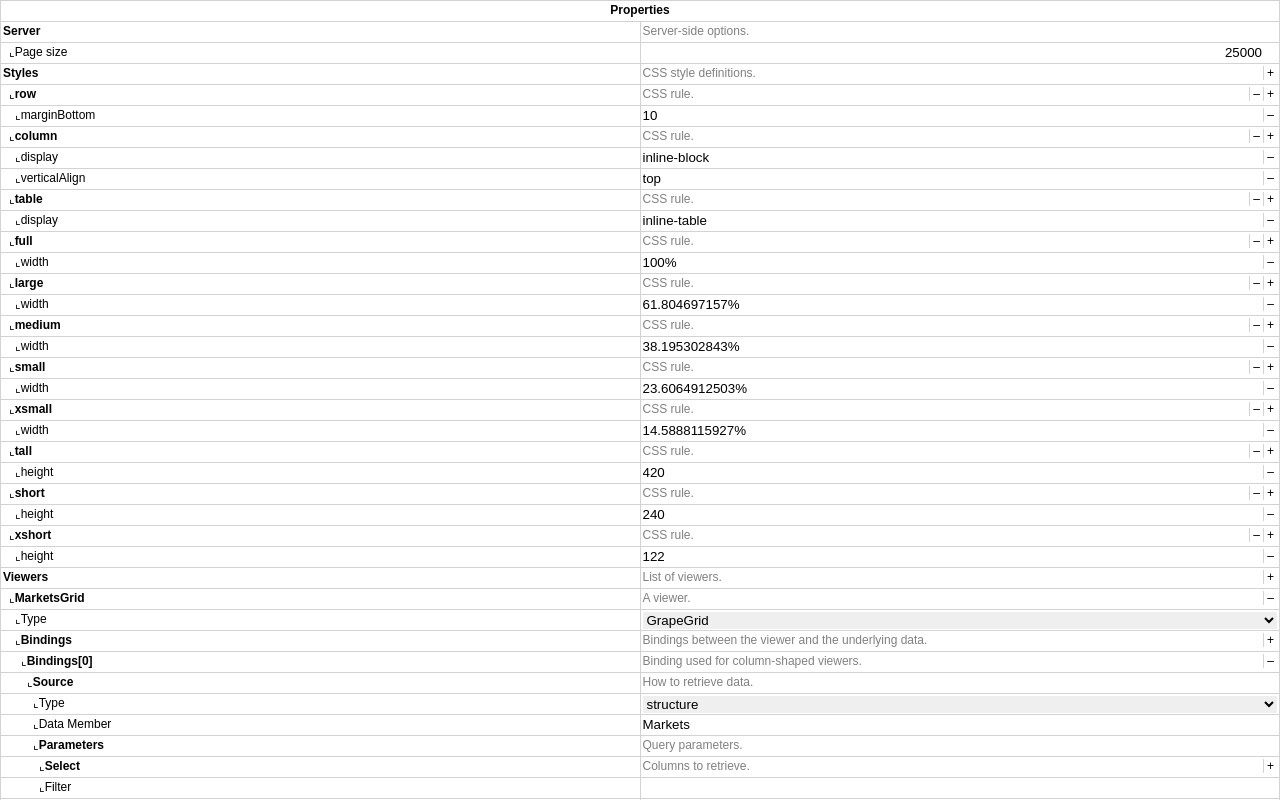
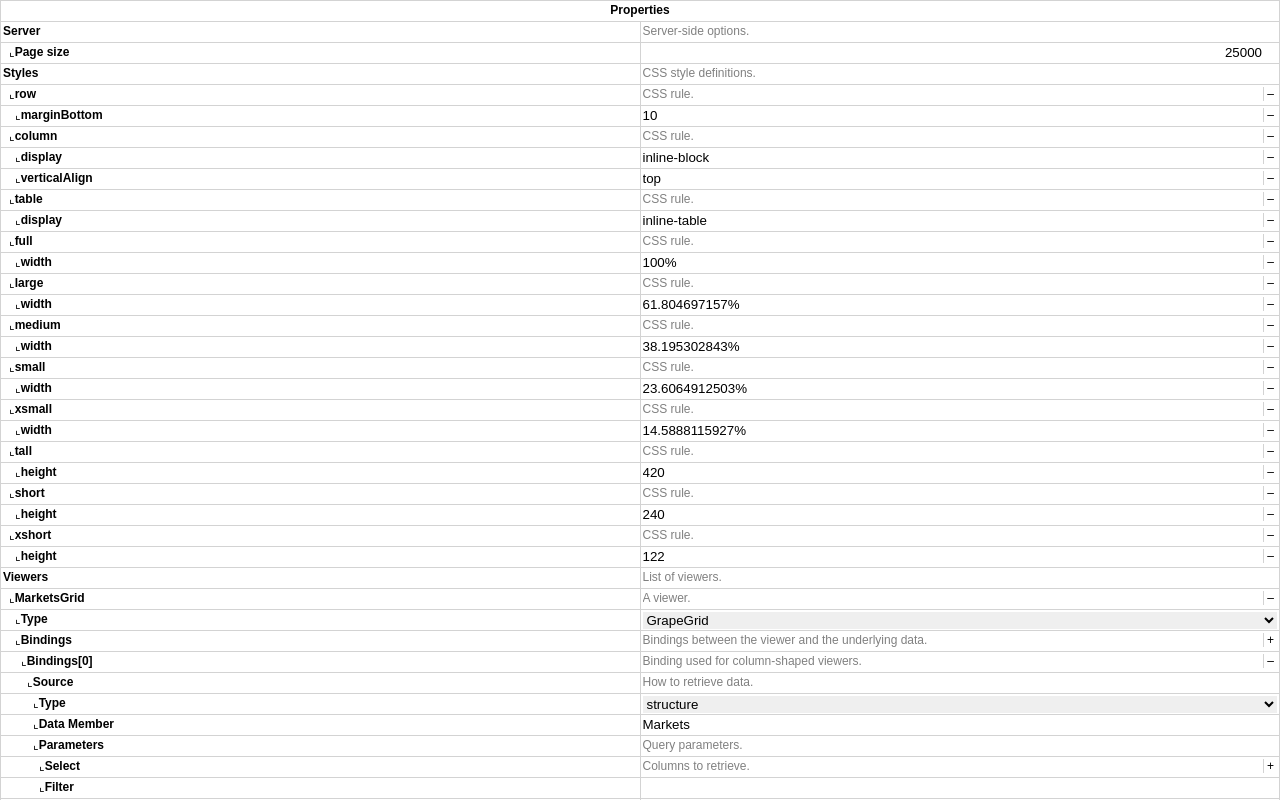
Before and after one commit to IngloriousCoderz/react-property-grid, a React (Create React App) app: page / in a window 1280 px wide. Shown: the top 800 px of the page. Built offline with nearby package versions, Linux system fonts and the light colour scheme.

Commit message:
Refactor caption through an enhancer

```diff
--- a/src/components/ArrayEditor.jsx
+++ b/src/components/ArrayEditor.jsx
@@ -1,14 +1,14 @@
 import React from 'react'
 
 import {last, subpath} from '../utilities/path'
-import CaptionRow from './CaptionRow'
+import Summary from './Summary'
 import PropertyEditor from './PropertyEditor'
 
 const ArrayEditor = ({schema, data, title, path, canDelete}) => {
   const canDeleteChildren = schema.additionalItems !== false
   return (
     <div>
-      <CaptionRow schema={schema} data={data} title={title} path={path} canDelete={canDelete} />
+      <Summary schema={schema} data={data} title={title} path={path} canDelete={canDelete} canAdd={true} />
       {data.map((item, index) => {
         const sub = subpath(path, index)
         const title = schema.title || last(sub)
--- a/src/components/CaptionRow.jsx
+++ /dev/null
@@ -1,46 +0,0 @@
-import React from 'react'
-
-import {asciiTree} from '../utilities/path'
-import {row, ellipsis, cell, buttonGroup, button} from './styles'
-
-const required = {
-  color: 'red'
-}
-
-const label = {
-  fontWeight: 'bold'
-}
-
-const description = {
-  color: 'grey',
-  ...ellipsis
-}
-
-const CaptionRow = ({schema, data, title, path, required, canDelete}) => {
-  const summary = schema.description
-
-  if (title == null) {
-    return null
-  }
-
-  const canAdd = schema.additionalProperties || (schema.items && schema.additionalItems !== false)
-
-  return (
-    <div style={row}>
-      <div style={cell}>
-        <span dangerouslySetInnerHTML={{__html: asciiTree(path)}} />
-        {required ? <span style={required}>*</span> : null}
-        <span style={label}>{title}</span>
-      </div>
-      <div style={cell}>
-        <div style={buttonGroup}>
-          {canDelete ? <div style={button} onClick={console.log}>&ndash;</div> : null}
-          {canAdd ? <div style={button} onClick={console.log}>+</div> : null}
-        </div>
-        <span style={description}>{summary}</span>
-      </div>
-    </div>
-  )
-}
-
-export default CaptionRow
--- a/src/components/ObjectEditor.jsx
+++ b/src/components/ObjectEditor.jsx
@@ -1,19 +1,17 @@
 import React from 'react'
 
-import CaptionRow from './CaptionRow'
+import Summary from './Summary'
 import PropertiesEditor from './PropertiesEditor'
 import AdditionalPropertiesEditor from './AdditionalPropertiesEditor'
 import AnyOfEditor from './AnyOfEditor'
 
-const ObjectEditor = ({schema, data, title, path, canDelete}) => {
-  return (
+const ObjectEditor = ({schema, data, title, path, canDelete}) => (
   <div>
-      <CaptionRow schema={schema} data={data} title={title} path={path} canDelete={canDelete} />
+    {title != null ? <Summary schema={schema} data={data} title={title} path={path} canDelete={canDelete} /> : null}
     <PropertiesEditor schema={schema.properties} data={data} path={path} />
     <AdditionalPropertiesEditor schema={schema.additionalProperties} data={data} path={path} />
     <AnyOfEditor schema={schema.anyOf} data={data} path={path} />
   </div>
 )
-}
 
 export default ObjectEditor
--- a/src/components/PrimitiveEditor.jsx
+++ b/src/components/PrimitiveEditor.jsx
@@ -2,16 +2,14 @@ import React from 'react'
 import {connect} from 'react-redux'
 
 import {getType} from '../utilities'
-import {last, asciiTree} from '../utilities/path'
+import WithCaption from './WithCaption'
 import BooleanEditor from './BooleanEditor'
 import NumberEditor from './NumberEditor'
 import EnumEditor from './EnumEditor'
 import TextEditor from './TextEditor'
 import {setData} from '../actions'
-import {row, ellipsis, cell, buttonGroup, button} from './styles'
 
-const PrimitiveEditor = ({schema, data, path, setData, canDelete}) => {
-  const text = schema.title || last(path)
+const PrimitiveEditor = ({schema, data, path, setData, required, canDelete}) => {
   const type = getType(schema)
 
   let Component
@@ -30,21 +28,7 @@ const PrimitiveEditor = ({schema, data, path, setData, canDelete}) => {
       Component = TextEditor
   }
 
-  return (
-    <div style={row}>
-      <div style={cell}>
-        <span dangerouslySetInnerHTML={{__html: asciiTree(path)}} />{text}
-      </div>
-      <div style={cell}>
-        <div style={buttonGroup}>
-          {canDelete ? <div style={button} onClick={console.log}>&ndash;</div> : null}
-        </div>
-        <div style={ellipsis}>
-          <Component schema={schema} data={data} path={path} setData={setData} />
-        </div>
-      </div>
-    </div>
-  )
+  return <Component schema={schema} data={data} path={path} setData={setData} />
 }
 
-export default connect(() => ({}), {setData})(PrimitiveEditor)
+export default connect(() => ({}), {setData})(WithCaption(PrimitiveEditor))
--- a/src/components/PropertiesEditor.jsx
+++ b/src/components/PropertiesEditor.jsx
@@ -8,7 +8,7 @@ const PropertiesEditor = ({schema = {}, data, path}) => (
     {Object.keys(schema).map(key => {
       const sub = subpath(path, key)
       const title = schema[key].title || last(sub)
-      return <PropertyEditor key={key} schema={schema[key]} data={data[key]} title={title} path={sub} />
+        return <PropertyEditor key={key} schema={schema[key]} data={data[key]} title={title} path={sub} />
     })}
   </div>
 )
--- /dev/null
+++ b/src/components/Summary.jsx
@@ -0,0 +1,11 @@
+import React from 'react'
+
+import WithCaption from './WithCaption'
+
+const description = {
+  color: 'grey'
+}
+
+const Summary = ({schema, data, title, path}) => <span style={description}>{schema.description}</span>
+
+export default WithCaption(Summary)
--- /dev/null
+++ b/src/components/WithCaption.jsx
@@ -0,0 +1,33 @@
+import React from 'react'
+
+import {asciiTree} from '../utilities/path'
+import {row, ellipsis, cell, buttonGroup, button} from './styles'
+
+const redStar = {
+  color: 'red'
+}
+
+const label = {
+  fontWeight: 'bold'
+}
+
+const WithCaption = Component => ({schema, data, title, path, required, canDelete, canAdd}) => (
+  <div style={row}>
+    <div style={cell}>
+      <span dangerouslySetInnerHTML={{__html: asciiTree(path)}} />
+      {required ? <span style={redStar}>*</span> : null}
+      <span style={label}>{title}</span>
+    </div>
+    <div style={cell}>
+      <div style={buttonGroup}>
+        {canDelete ? <div style={button} onClick={console.log}>&ndash;</div> : null}
+        {canAdd ? <div style={button} onClick={console.log}>+</div> : null}
+      </div>
+      <div style={ellipsis}>
+        <Component schema={schema} data={data} title={title} path={path} canDelete={canDelete} />
+      </div>
+    </div>
+  </div>
+)
+
+export default WithCaption
```
Lines whose indentation alone changed are shown as unchanged.
